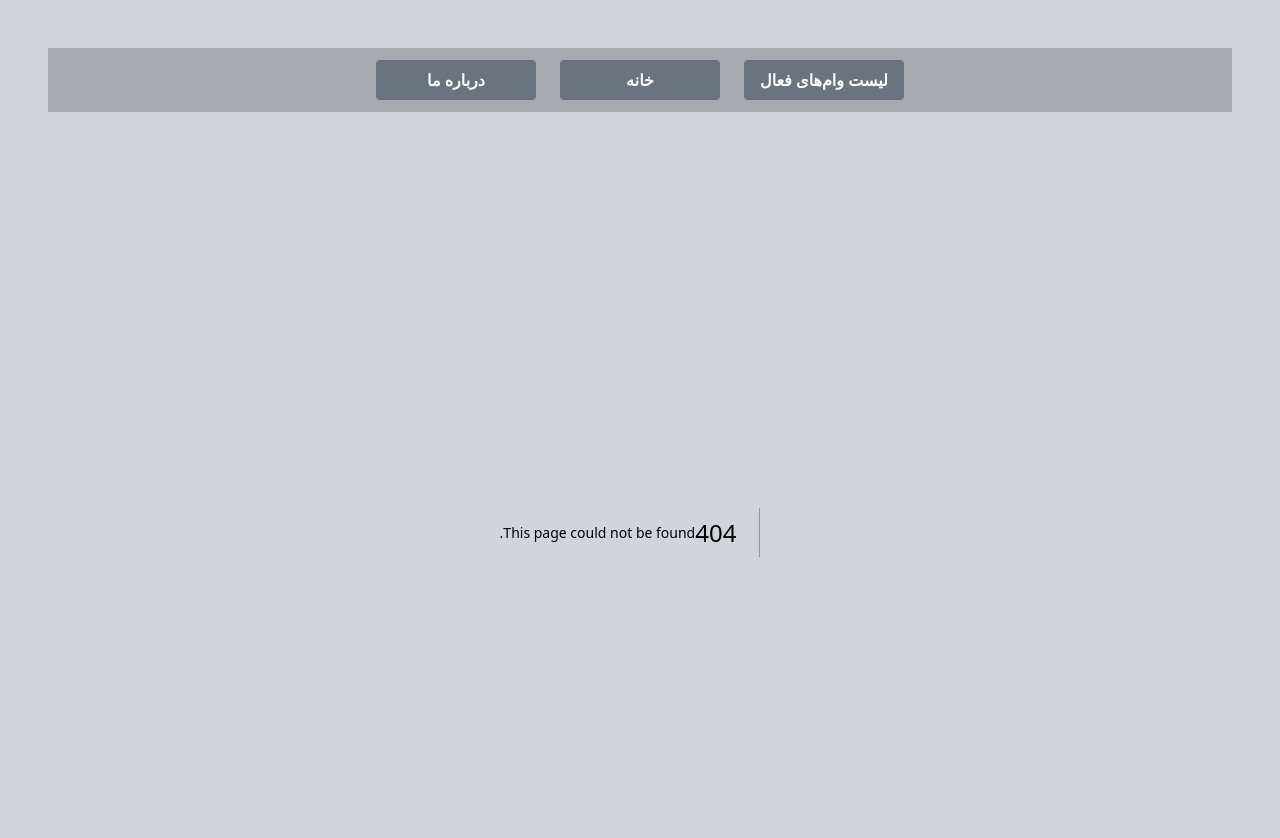
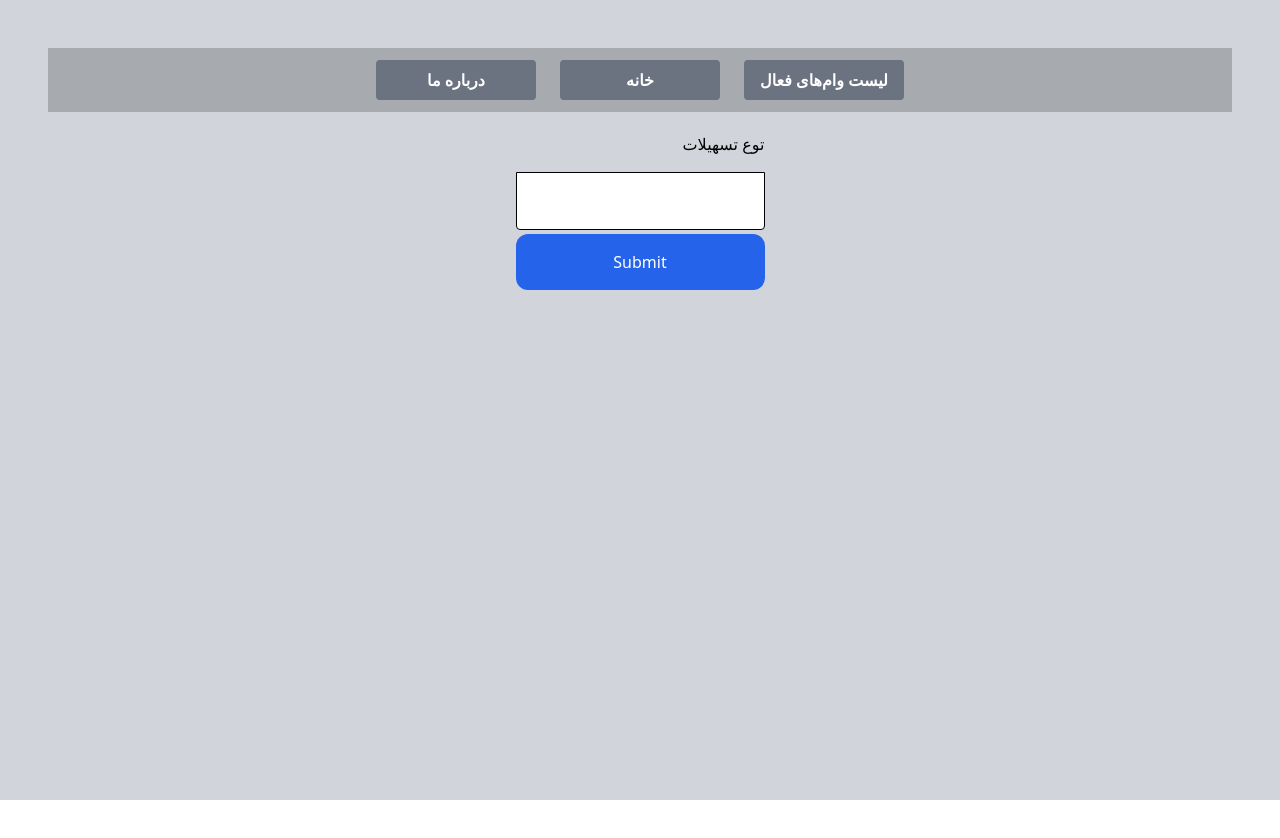
Before and after one commit to badie21/blu-bank-loan, a Next.js app: page /loans/select-loan-type in a window 1280 px wide. Before the commit this address had no page. Shown: the top 838 px of the page. After the commit the page ends 800 px from the top, so only its background shows below. Built offline with nearby package versions, Linux system fonts and the light colour scheme; what moment-jalaali would draw is missing.

Commit message:
Feat: add select loan type page

```diff
--- /dev/null
+++ b/src/app/loans/select-loan-type/page.tsx
@@ -0,0 +1,7 @@
+import { SelectLoanTypeForm } from 'components';
+
+const Page = () => {
+  return <SelectLoanTypeForm />;
+};
+
+export default Page;
--- a/src/components/organisms/index.ts
+++ b/src/components/organisms/index.ts
@@ -1,3 +1,4 @@
+import LoanCard from './loan-card';
 import NavBar from './nav-bar';
 
-export { NavBar };
+export { NavBar, LoanCard };
--- a/src/components/templates/index.ts
+++ b/src/components/templates/index.ts
@@ -1,3 +1,7 @@
+import BankInfoForm from './bank-info-form';
+import IdentityInfoForm from './identity-info-form';
 import Layout from './layout';
+import SelectLoanTypeForm from './select-loan-type';
+import SubmitLoanForm from './submit-loan-form';
 
-export { Layout };
+export { Layout, SelectLoanTypeForm, IdentityInfoForm, SubmitLoanForm, BankInfoForm };
--- /dev/null
+++ b/src/components/templates/select-loan-type/index.tsx
@@ -0,0 +1,66 @@
+'use client';
+
+import { yupResolver } from '@hookform/resolvers/yup';
+import { useRouter } from 'next/navigation';
+import { Controller, useForm } from 'react-hook-form';
+import { useDispatch } from 'react-redux';
+import * as yup from 'yup';
+
+import { Button, SelectInput } from 'components';
+import { setSelectedLoan } from 'redux/store';
+import { useGetLoansQuery } from 'services';
+import { LoanPages, TLoan } from 'types';
+
+const schema = yup.object({
+  loan: yup.string().required('انتخاب نوع تسهیلات الزامیست')
+});
+
+const SelectLoanTypeForm = () => {
+  const { push } = useRouter();
+
+  const { data } = useGetLoansQuery();
+
+  const dispatch = useDispatch();
+
+  const {
+    control,
+    handleSubmit,
+    formState: { errors }
+  } = useForm<{ loan: string }>({
+    defaultValues: {
+      loan: ''
+    },
+    resolver: yupResolver(schema)
+  });
+
+  const onSubmit = (values: { loan: string }) => {
+    const selectedLoan = data?.data.find((loan: TLoan) => loan.id === values.loan);
+
+    if (!selectedLoan) return;
+
+    dispatch(setSelectedLoan(selectedLoan));
+
+    push(LoanPages.IdentityInfo);
+  };
+
+  return (
+    <form onSubmit={handleSubmit(onSubmit)}>
+      <Controller
+        name="loan"
+        control={control}
+        render={({ field }) => (
+          <SelectInput
+            label={'توع تسهیلات'}
+            options={data?.data?.map((opt) => ({ value: opt.id, label: opt.name }))}
+            value={field.value}
+            error={errors?.loan?.message}
+            onChange={field.onChange}
+          />
+        )}
+      />
+      <Button type="submit">Submit</Button>
+    </form>
+  );
+};
+
+export default SelectLoanTypeForm;
```
